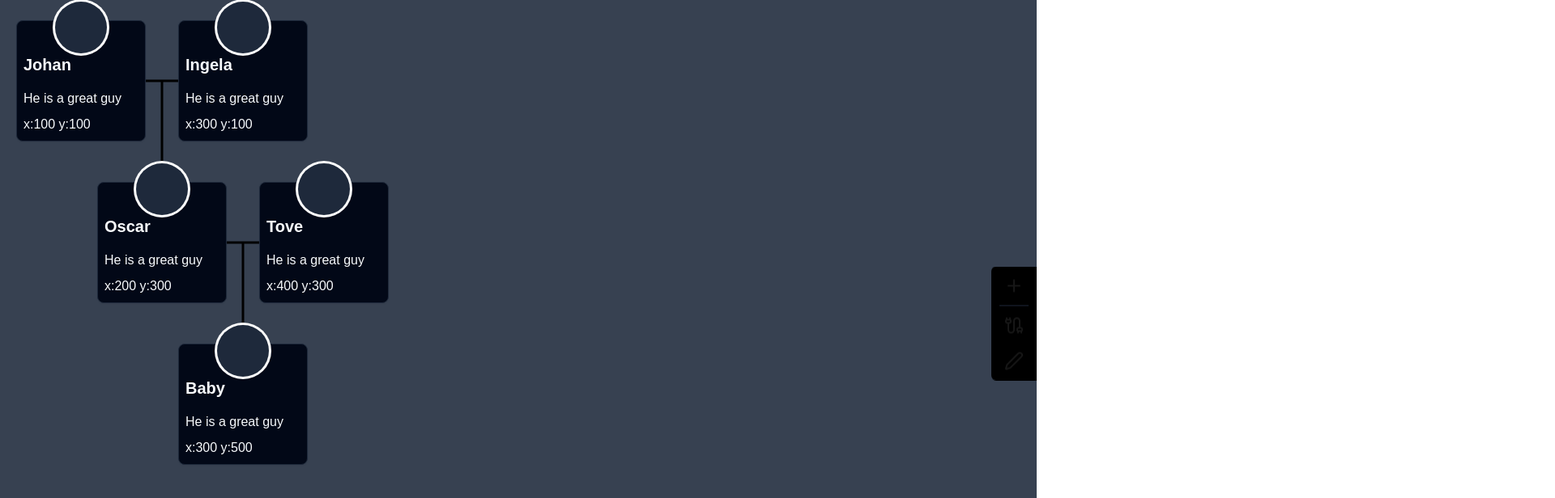
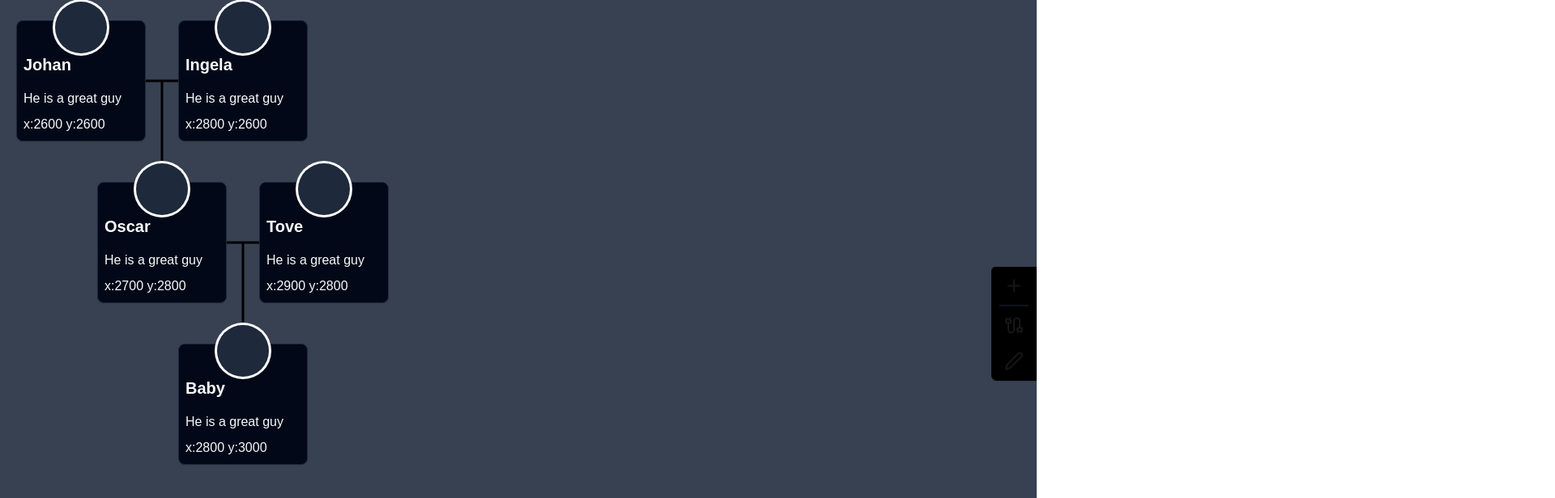
Before and after one commit to oscarheimdahl/family-tree, a Next.js app: page / in a window 1280 px wide. Shown: the top 616 px of the page at 81% size, 1920 px wide, since content can reach past the window. Built offline with nearby package versions, Linux system fonts and the light colour scheme.

Commit message:
Fix mouseposition zoom issue

```diff
--- a/src/app/(root)/components/Canvas.tsx
+++ b/src/app/(root)/components/Canvas.tsx
@@ -1,21 +1,26 @@
 'use client';
 
-import React, { ReactNode, useRef, useState, type MouseEvent } from 'react';
+import { ReactNode, useRef, useState, WheelEvent, type MouseEvent } from 'react';
 
 import { useAtom } from 'jotai';
 
 import {
   canvasOffsetAtom,
-  connectionsAtom,
+  canvasZoomAtom,
   draggedRelativeAtom,
   mousePositionAtom,
+  newConnectionSourceAtom,
   relativesAtom,
   selectedToolAtom,
 } from '@/store/store';
 
+export const CANVAS_WIDTH = 5000;
+export const CANVAS_HEIGHT = 5000;
+
 export const CanvasContainer = ({ children }: { children: ReactNode }) => {
   const [canDrag, setCanDrag] = useState(false);
-  const [offset, setOffset] = useAtom(canvasOffsetAtom);
+  const [, setOffset] = useAtom(canvasOffsetAtom);
+  const [, setZoom] = useAtom(canvasZoomAtom);
 
   const handleCanvasMouseDown = (e: MouseEvent<HTMLDivElement>) => {
     setCanDrag(true);
@@ -35,11 +40,30 @@ export const CanvasContainer = ({ children }: { children: ReactNode }) => {
     setCanDrag(false);
   };
 
+  const handleScroll = (e: WheelEvent<HTMLDivElement>) => {
+    const delta = e.deltaY;
+
+    if (Math.abs(delta) < 10) return;
+    if (delta < 0)
+      setZoom((prev) => {
+        const newZoom = prev + 0.1;
+        return Math.min(newZoom, 2);
+      });
+    else
+      setZoom((prev) => {
+        const newZoom = prev - 0.1;
+        return Math.max(newZoom, 0.4);
+      });
+  };
+
   return (
-    <div onMouseMove={handleMouseMove} onMouseUp={handleMouseUp} className="h-full w-full bg-gray-700">
-      <Canvas offset={offset} onMouseDown={handleCanvasMouseDown}>
-        {children}
-      </Canvas>
+    <div
+      onWheel={handleScroll}
+      onMouseMove={handleMouseMove}
+      onMouseUp={handleMouseUp}
+      className="h-full w-full overflow-hidden bg-gray-700"
+    >
+      <Canvas onMouseDown={handleCanvasMouseDown}>{children}</Canvas>
     </div>
   );
 };
@@ -47,17 +71,19 @@ export const CanvasContainer = ({ children }: { children: ReactNode }) => {
 const Canvas = ({
   children,
   onMouseDown,
-  offset,
 }: {
   children: ReactNode;
   onMouseDown: (e: MouseEvent<HTMLDivElement>) => void;
-  offset: { x: number; y: number };
 }) => {
+  const [offset] = useAtom(canvasOffsetAtom);
+  const [zoom] = useAtom(canvasZoomAtom);
+
   const canvasRef = useRef<HTMLDivElement>(null);
   const [, setRelatives] = useAtom(relativesAtom);
   const [draggedRelative, setDraggedRelative] = useAtom(draggedRelativeAtom);
   const [, setMousePosition] = useAtom(mousePositionAtom);
   const [, setSelectedTool] = useAtom(selectedToolAtom);
+  const [, setNewConnectionSource] = useAtom(newConnectionSourceAtom);
 
   const handleMouseUp = () => {
     setDraggedRelative(undefined);
@@ -83,8 +109,8 @@ const Canvas = ({
         if (relative.id === draggedRelative) {
           return {
             ...relative,
-            x: clamp(0, relative.x + e.movementX, window.innerWidth),
-            y: clamp(0, relative.y + e.movementY, window.innerHeight),
+            x: clamp(0, relative.x + e.movementX / zoom, CANVAS_WIDTH),
+            y: clamp(0, relative.y + e.movementY / zoom, CANVAS_HEIGHT),
           };
         }
         return relative;
@@ -94,24 +120,29 @@ const Canvas = ({
 
   const handleMouseMove = (e: MouseEvent<HTMLDivElement>) => {
     handleRelativeDrag(e);
-    setMousePosition({ x: e.clientX, y: e.clientY });
+    setMousePosition({ x: e.clientX / zoom - offset.x / zoom, y: e.clientY / zoom - offset.y / zoom });
+  };
+
+  const handleClick = (e: MouseEvent<HTMLDivElement>) => {
+    if (e.target !== canvasRef.current) return;
+    setSelectedTool(undefined);
+    setNewConnectionSource(undefined);
   };
 
   return (
     <div
       ref={canvasRef}
-      onClick={(e) => {
-        if (e.target !== canvasRef.current) return;
-        return setSelectedTool(undefined);
-      }}
+      onClick={handleClick}
       onMouseDown={onMouseDown}
       onMouseUp={handleMouseUp}
       onMouseMove={handleMouseMove}
       style={{
-        width: '2000px',
-        height: '2000px',
-        transform: `translate(${offset.x}px, ${offset.y}px)`,
+        width: `${CANVAS_WIDTH}px`,
+        height: `${CANVAS_HEIGHT}px`,
+        transform: `translate(${offset.x}px, ${offset.y}px) scale(${zoom})`,
+        transformOrigin: 'top left',
       }}
+      className="rounded-sm ring ring-gray-500"
     >
       {children}
     </div>
--- a/src/app/(root)/components/Connection.tsx
+++ b/src/app/(root)/components/Connection.tsx
@@ -1,23 +1,14 @@
 import { useAtom, useAtomValue } from 'jotai';
 
 import { useFinalizeConnection } from '@/store/hooks';
-import { newConnectionSourceAtom, selectedToolAtom } from '@/store/store';
+import { newConnectionSourceAtom, relativesAtom, selectedToolAtom } from '@/store/store';
 import { ConnectionSource, RelativeNodeType } from '@/types/types';
 
 import { Line } from './Line';
 
-export const Connection = ({
-  fromId,
-  toId,
-  relativeNodes,
-}: {
-  fromId: ConnectionSource;
-  toId: string;
-  relativeNodes: RelativeNodeType[];
-}) => {
-  const [newConnectionSource, setNewConnectionSource] = useAtom(
-    newConnectionSourceAtom,
-  );
+export const Connection = ({ fromId, toId }: { fromId: ConnectionSource; toId: string }) => {
+  const [newConnectionSource, setNewConnectionSource] = useAtom(newConnectionSourceAtom);
+  const [relativeNodes] = useAtom(relativesAtom);
   const selectedTool = useAtomValue(selectedToolAtom);
   const finalizeConnection = useFinalizeConnection();
 
@@ -37,8 +28,7 @@ export const Connection = ({
         onClick={
           selectedTool === 'add-connection'
             ? () => {
-                if (newConnectionSource === undefined)
-                  setNewConnectionSource({ parent1: from.id, parent2: to.id });
+                if (newConnectionSource === undefined) setNewConnectionSource({ parent1: from.id, parent2: to.id });
                 else if (
                   // If same id as set below, we cancel
                   typeof newConnectionSource !== 'string' &&
--- /dev/null
+++ b/src/app/(root)/components/Cursor.tsx
@@ -0,0 +1,27 @@
+import { useAtom } from 'jotai';
+
+import { canvasOffsetAtom, canvasZoomAtom, mousePositionAtom } from '@/store/store';
+
+function roundNumberTo2Decimals(number: number) {
+  return Math.round(number * 100) / 100;
+}
+
+export const Cursor = () => {
+  const [mousePosition] = useAtom(mousePositionAtom);
+  const [offset] = useAtom(canvasOffsetAtom);
+  const [zoom] = useAtom(canvasZoomAtom);
+
+  return (
+    <svg className="pointer-events-none absolute left-0 top-0 h-full w-full">
+      <text x={mousePosition.x + 20} y={mousePosition.y} fill="white" fontSize={20}>
+        {roundNumberTo2Decimals(mousePosition.x)}, {roundNumberTo2Decimals(mousePosition.y)}
+      </text>
+      <text x={mousePosition.x + 20} y={mousePosition.y + 20} fill="white" fontSize={20}>
+        {roundNumberTo2Decimals(offset.x)}, {roundNumberTo2Decimals(offset.y)}
+      </text>
+      <text x={mousePosition.x + 20} y={mousePosition.y + 40} fill="white" fontSize={20}>
+        {roundNumberTo2Decimals(zoom)}
+      </text>
+    </svg>
+  );
+};
--- a/src/app/(root)/components/Line.tsx
+++ b/src/app/(root)/components/Line.tsx
@@ -14,7 +14,7 @@ export const Line = ({
   onClick?: () => void;
 }) => {
   return (
-    <svg className="pointer-events-none absolute left-0 top-0 h-full w-full">
+    <svg className="pointer-events-none absolute left-0 top-0 h-full w-full ring">
       <g className="group">
         <line
           className={cn('stroke-black', onClick && 'group-hover:stroke-white')}
@@ -25,10 +25,7 @@ export const Line = ({
           y2={y2}
         ></line>
         <line
-          className={cn(
-            'pointer-events-auto',
-            onClick && 'cursor-pointer hover:opacity-50',
-          )}
+          className={cn(onClick && 'pointer-events-auto cursor-pointer hover:opacity-50')}
           onClick={onClick}
           stroke={'transparent'}
           strokeWidth={25}
--- a/src/app/(root)/components/NewConnectionLine.tsx
+++ b/src/app/(root)/components/NewConnectionLine.tsx
@@ -4,6 +4,7 @@ import { useAtom } from 'jotai';
 
 import {
   canvasOffsetAtom,
+  canvasZoomAtom,
   mousePositionAtom,
   newConnectionSourceAtom,
   relativesAtom,
@@ -12,12 +13,11 @@ import {
 import { Line } from './Line';
 
 export const NewConnectionLine = () => {
-  const [newConnectionSource, setNewConnectionSource] = useAtom(
-    newConnectionSourceAtom,
-  );
+  const [newConnectionSource, setNewConnectionSource] = useAtom(newConnectionSourceAtom);
   const [relatives] = useAtom(relativesAtom);
   const [offset] = useAtom(canvasOffsetAtom);
   const [mousePosition] = useAtom(mousePositionAtom);
+  const [zoom] = useAtom(canvasZoomAtom);
 
   useEffect(() => {
     const removeLine = (e: KeyboardEvent) => {
@@ -30,29 +30,16 @@ export const NewConnectionLine = () => {
   }, []);
 
   if (typeof newConnectionSource === 'string') {
-    const sourceRelative = relatives.find(
-      (node) => node.id === newConnectionSource,
-    );
+    const sourceRelative = relatives.find((node) => node.id === newConnectionSource);
 
     if (!sourceRelative) return null;
 
-    return (
-      <Line
-        x1={sourceRelative.x}
-        y1={sourceRelative.y}
-        x2={mousePosition.x - offset.x}
-        y2={mousePosition.y - offset.y}
-      />
-    );
+    return <Line x1={sourceRelative.x} y1={sourceRelative.y} x2={mousePosition.x} y2={mousePosition.y} />;
   }
 
-  const sourceParent1 = relatives.find(
-    (node) => node.id === newConnectionSource?.parent1,
-  );
+  const sourceParent1 = relatives.find((node) => node.id === newConnectionSource?.parent1);
 
-  const sourceParent2 = relatives.find(
-    (node) => node.id === newConnectionSource?.parent2,
-  );
+  const sourceParent2 = relatives.find((node) => node.id === newConnectionSource?.parent2);
 
   if (!sourceParent1 || !sourceParent2) return null;
 
--- a/src/app/(root)/page.tsx
+++ b/src/app/(root)/page.tsx
@@ -6,6 +6,7 @@ import { connectionsAtom, relativesAtom } from '@/store/store';
 
 import { CanvasContainer } from './components/Canvas';
 import { Connection } from './components/Connection';
+// import { Cursor } from './components/Cursor';
 import { NewConnectionLine } from './components/NewConnectionLine';
 import { RelativeNode } from './components/RelativeNode';
 import { Tools } from './components/Tools';
@@ -20,20 +21,14 @@ export default function Home() {
         <NewConnectionLine />
 
         {connections.map((connection, i) => {
-          return (
-            <Connection
-              fromId={connection.source}
-              toId={connection.target}
-              relativeNodes={relatives}
-              key={i}
-            />
-          );
+          return <Connection fromId={connection.source} toId={connection.target} key={i} />;
         })}
         <div className="pointer-events-none absolute left-0 top-0 h-full w-full">
           {relatives.map((relativeNode, i) => {
             return <RelativeNode key={i} relativeNode={relativeNode} />;
           })}
         </div>
+        {/* <Cursor /> */}
       </CanvasContainer>
       <Tools />
     </>
--- a/src/store/store.ts
+++ b/src/store/store.ts
@@ -1,14 +1,23 @@
-// prettier-ignore
-
 import { atom } from 'jotai';
 
+import { CANVAS_HEIGHT, CANVAS_WIDTH } from '@/app/(root)/components/Canvas';
 import { connectionsData, relativesData } from '@/app/(root)/data';
 import { ConnectionSource } from '@/types/types';
 
+const canvasCenterWidth = -CANVAS_WIDTH / 2;
+const canvasCenterHeight = -CANVAS_HEIGHT / 2;
+
 export const mousePositionAtom = atom({ x: 0, y: 0 });
-export const canvasOffsetAtom = atom({ x: 0, y: 0 });
+export const canvasOffsetAtom = atom({ x: canvasCenterWidth, y: canvasCenterHeight });
+export const canvasZoomAtom = atom(1);
 export const selectedToolAtom = atom<'add-connection' | 'edit' | undefined>();
 export const newConnectionSourceAtom = atom<ConnectionSource | undefined>(undefined);
 export const connectionsAtom = atom(connectionsData);
-export const relativesAtom = atom(relativesData);
+export const relativesAtom = atom(
+  relativesData.map((relative) => ({
+    ...relative,
+    x: canvasCenterWidth * -1 + relative.x,
+    y: canvasCenterHeight * -1 + relative.y,
+  })),
+);
 export const draggedRelativeAtom = atom<string | undefined>(undefined);
```
Also changed, not shown: src/app/(root)/components/RelativeNode.tsx (+11 -32 lines), src/app/(root)/components/Tools.tsx (+8 -21 lines).
